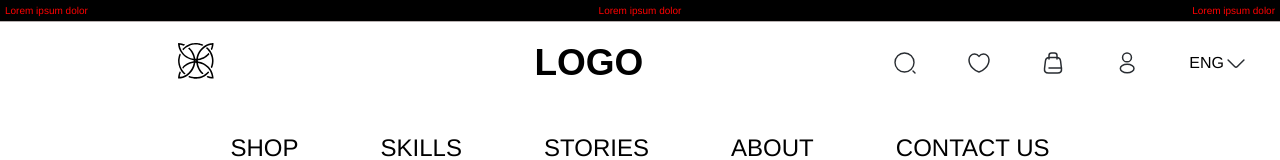
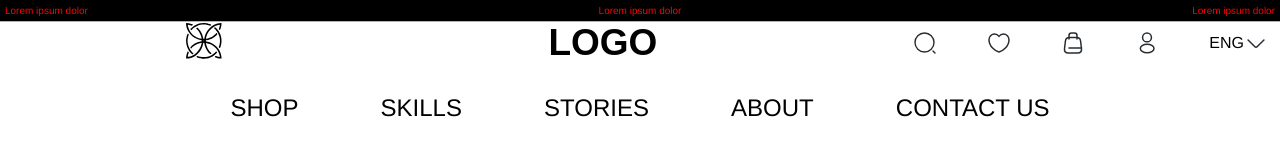
Before and after one commit to suman-kr-ghorai/Appscrip-task-Suman-Kumar-Ghorai, a React (Vite) app: page / in a window 1280 px wide. Shown: the top 160 px of the page. Built offline with nearby package versions, Linux system fonts and the light colour scheme; no server answers.

Commit message:
css optimisation

```diff
--- a/src/App.css
+++ b/src/App.css
@@ -121,8 +121,7 @@
   align-items: center;
   justify-items: center;
   justify-content: end;
-  padding: 20px;
-  gap: 250px;
+  gap: 20vw;
 }
 
 /* brand image  */
```
